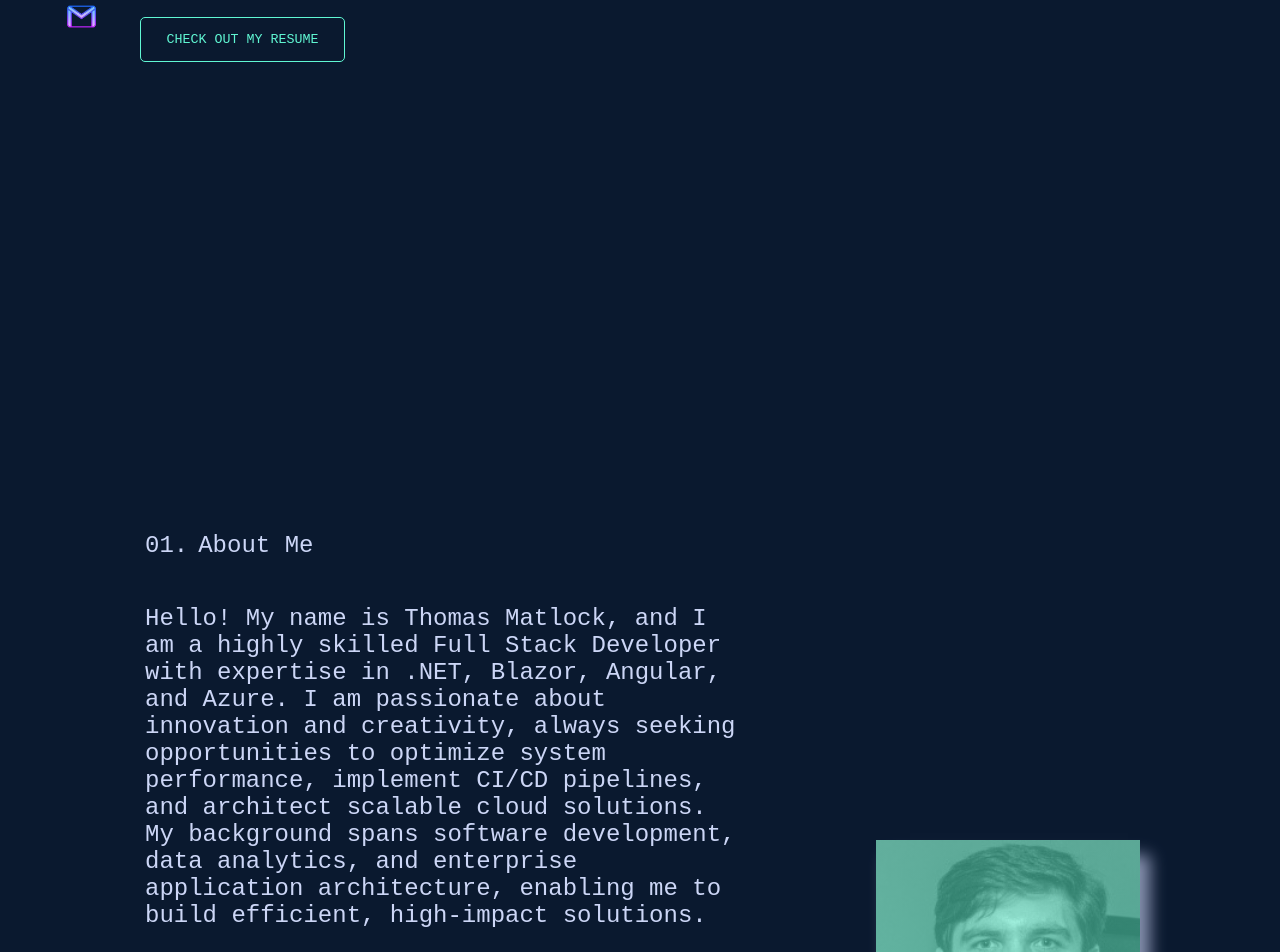
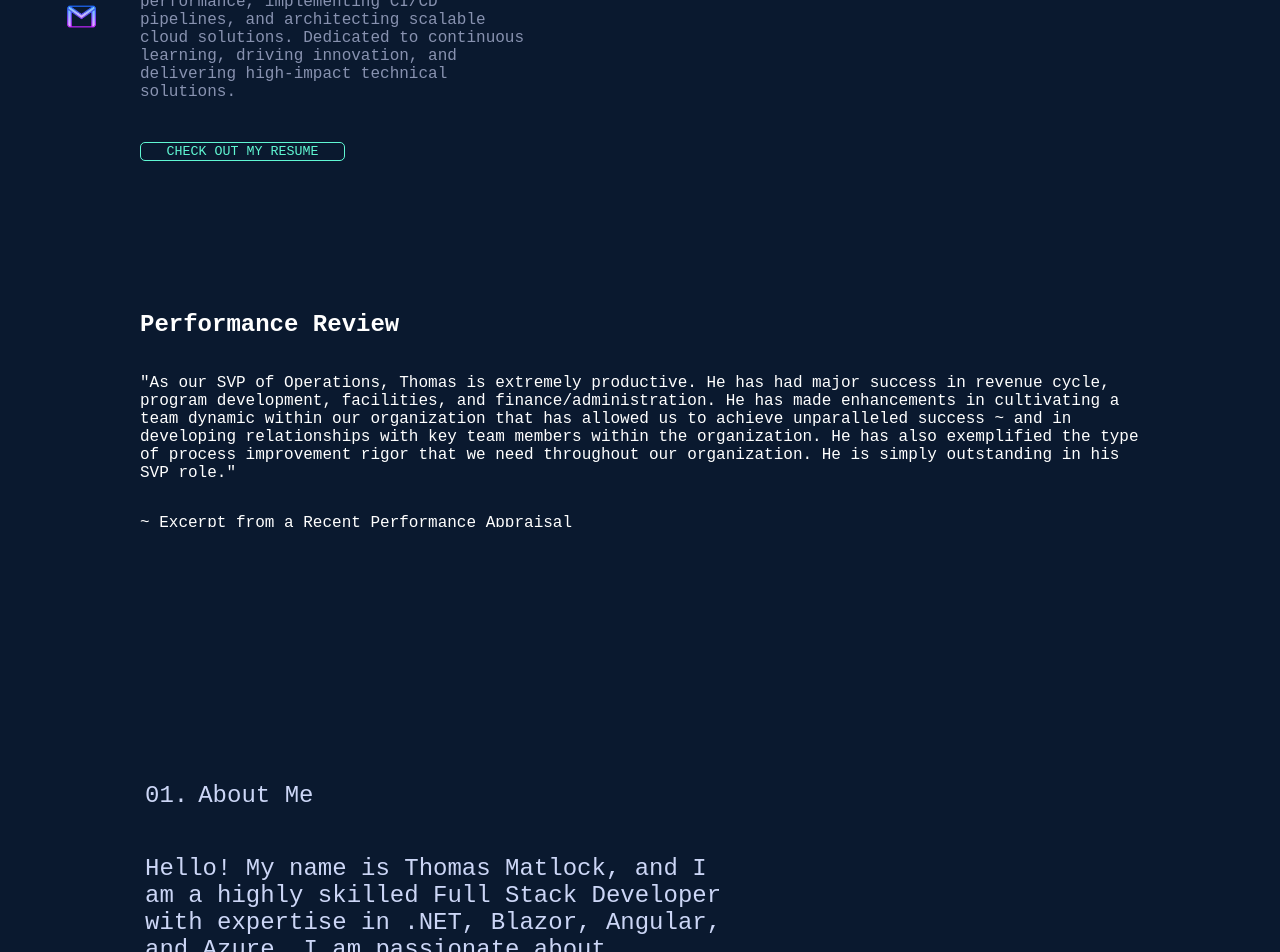
Before and after one commit to zep1994/thomas-matlock, a Next.js app in the folder frontend/: page / in a window 1280 px wide. Shown: the part 603-1555 px from the top of the page. Built offline with nearby package versions, Linux system fonts and the light colour scheme.

Commit message:
Add performance Review

```diff
--- a/frontend/pages/index.js
+++ b/frontend/pages/index.js
@@ -1,11 +1,8 @@
 import Head from "next/head";
-import Image from "next/image";
 import styles from "../styles/Home.module.css";
-import Header from "../components/Header";
 import { useEffect, useState } from "react";
-import { useAnimation, motion } from "framer-motion";
+import { useAnimation } from "framer-motion";
 import { useInView } from "react-intersection-observer";
-import ThemeToggle from "../components/ToggleTheme";
 
 export default function Home() {
   const [drop, setDrop] = useState(1);
@@ -119,6 +116,16 @@ export default function Home() {
                   CHECK OUT MY RESUME
                 </a>
               </button>
+              <h2 className={styles.reviewHeader}>Performance Review</h2>
+              <p className={styles.reviewText}>
+                "As our SVP of Operations, Thomas is extremely productive. He has had major success in
+                revenue cycle, program development, facilities, and finance/administration. He has made
+                enhancements in cultivating a team dynamic within our organization that has allowed us to
+                achieve unparalleled success ~ and in developing relationships with key team members within
+                the organization. He has also exemplified the type of process improvement rigor that we need
+                throughout our organization. He is simply outstanding in his SVP role."
+              </p>
+              <p className={styles.reviewSource}>~ Excerpt from a Recent Performance Appraisal</p>
             </div>
           </div>
 
--- a/frontend/styles/Home.module.css
+++ b/frontend/styles/Home.module.css
@@ -106,7 +106,7 @@
   height: 100%;
   width: 100%;
   background-color: #0A192F;
-  min-height: 800px;
+  min-height: 1050px;
   max-height: 1500px;
   position: relative;
   display: flex;
@@ -672,6 +672,9 @@
   color: #60F7D3;
 }
 
+.reviewHeader {
+  margin-top: 150px;
+}
 .stackUl li {
   margin-left: 1.25rem;
 }
```
